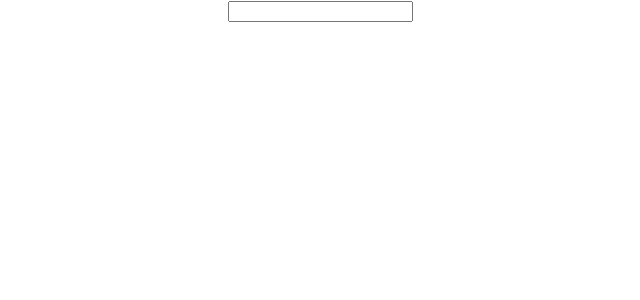
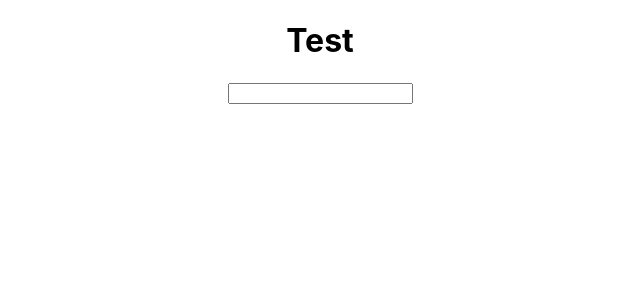
Before and after one commit to hoodiesparrow/GitStratAndEslint, a React (Create React App) app in the folder github-flow-eslint/: page / in a window 1280 px wide. Shown: the top 300 px of the page, without its empty margins (320-960 px from the left). Built offline with nearby package versions, Linux system fonts and the light colour scheme.

Commit message:
add something

```diff
--- a/github-flow-eslint/src/App.js
+++ b/github-flow-eslint/src/App.js
@@ -9,6 +9,9 @@ function App() {
 
   return (
     <div className="App">
+      <h1>
+        Test
+      </h1>
       {msg}
       <input onChange={onChange} />
     </div>
```
Also changed, not shown: 1 other file (tests, documents, lock files or other folders).
